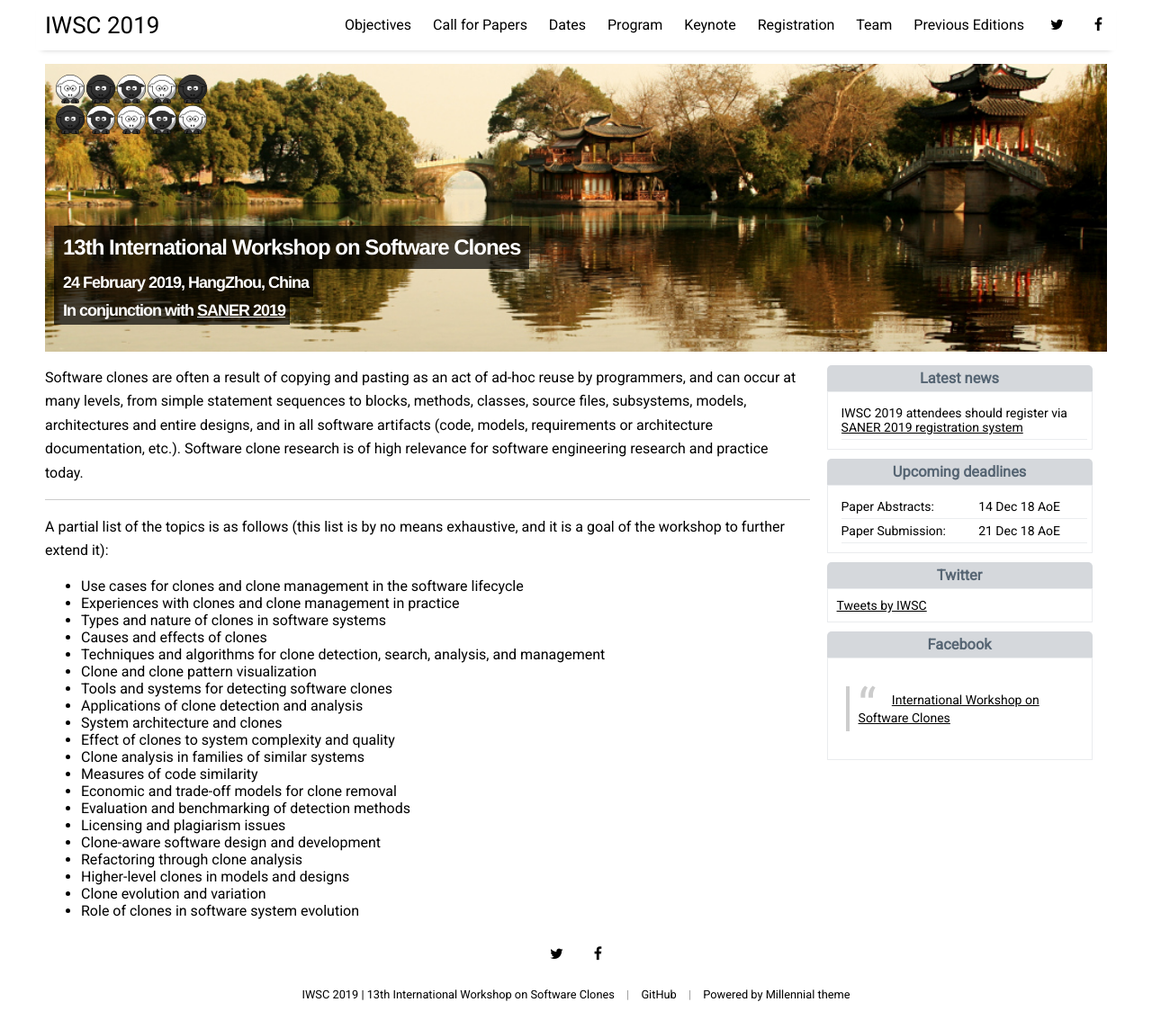
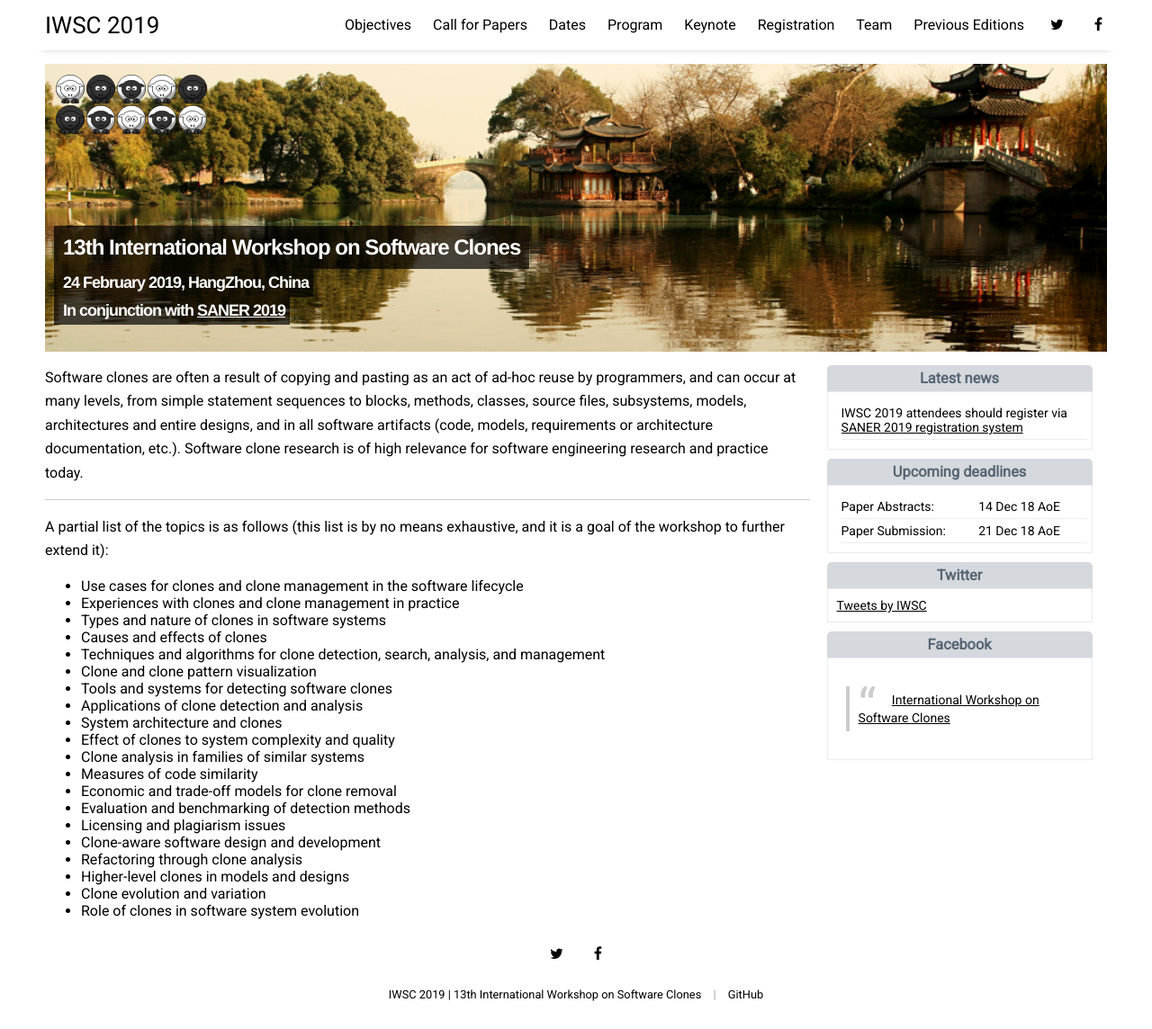
Before and after one commit to iwsc2019/iwsc2019.github.io, a Jekyll site: the page built from index.html, in a window 1280 px wide and 1144 px high. Shown: the whole window at 90% size. Built offline with Jekyll 4.4.1, drawn with Linux system fonts in a browser that asks for light colours; nearby versions of some CDN libraries; the list of posts is cut into pages by our own code; comment, search, counter and statistics services are not loaded.

Commit message:
Update footer.html

```diff
--- a/_includes/footer.html
+++ b/_includes/footer.html
@@ -2,6 +2,6 @@
   {% for item in site.data.settings.social %}
     <a href="{{ item.link }}" class="menu-link" target="_blank"><i class="fa fa-{{ item.icon }}" aria-hidden="true"></i></a>
   {% endfor %}
-  <div class="post-date"><a href="{{ site.github.url }}/">{{ site.data.settings.title }} | {{ site.data.settings.tagline }}</a> | <a href="https://github.com/iwsc2018/iwsc2018.github.io">GitHub</a> | <a href="https://lenpaul.github.io/Millennial/">Powered by Millennial theme</a>
+  <div class="post-date"><a href="{{ site.github.url }}/">{{ site.data.settings.title }} | {{ site.data.settings.tagline }}</a> | <a href="https://github.com/iwsc2019/iwsc2019.github.io">GitHub</a>
   </div>
 </footer>
```
